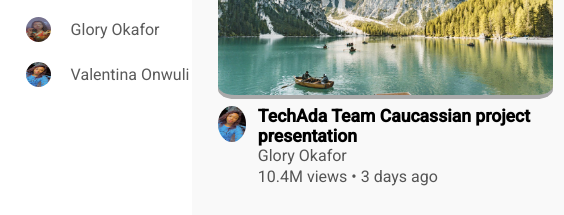
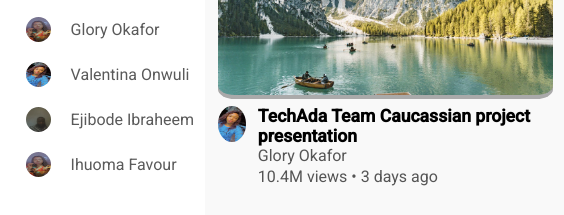
Before and after one commit to leilayesufu/youtube_clone, a plain HTML site: page index.html in a window 1280 px wide. Shown: the part 553-768 px from the top of the page, 0-564 px from the left. Drawn offline with Linux system fonts and the light colour scheme.

Commit message:
made sidebar scrolllable

```diff
--- a/index.html
+++ b/index.html
@@ -111,6 +111,8 @@
                 <a href="#" class="profileContainer"><img src="./images/sophia (1).jpeg" alt="Sophia logo"><p>Sophia Abubakar</p><div class="tooltip">Sophia Abubakar</div></a>
                 <a href="#" class="profileContainer"><img src="./images/favouur.jpeg" alt="Glory logo"><p>Glory Okafor</p><div class="tooltip">Glory Okafor</div></a>
                 <a href="#" class="profileContainer"><img src="./images/valentina.jpg" alt="Valentina logo"><p>Valentina Onwuli</p><div class="tooltip">Valentina Onwuli</div></a>
+                <a href="#" class="profileContainer"><img src="./images/Ibraheem.jpg" alt="Valentina logo"><p>Ejibode Ibraheem</p><div class="tooltip">Ejibode Ibraheem</div></a>
+                <a href="#" class="profileContainer"><img src="./images/favouur.jpeg" alt="Valentina logo"><p>Ihuoma Favour</p><div class="tooltip">Ihuoma Favour</div></a>
             </div>
         </section>
 
--- a/styles/sidebar.css
+++ b/styles/sidebar.css
@@ -2,12 +2,13 @@
 /* sidebar */
 .sidebar{
     background: #fff;
-    width: 15%;
+    width: 16%;
     height: 100vh;
     position: fixed;
     top: 0;
     padding-left: 2%;
     padding-top: 80px;
+    overflow-y: scroll;
 
 }
 
```
